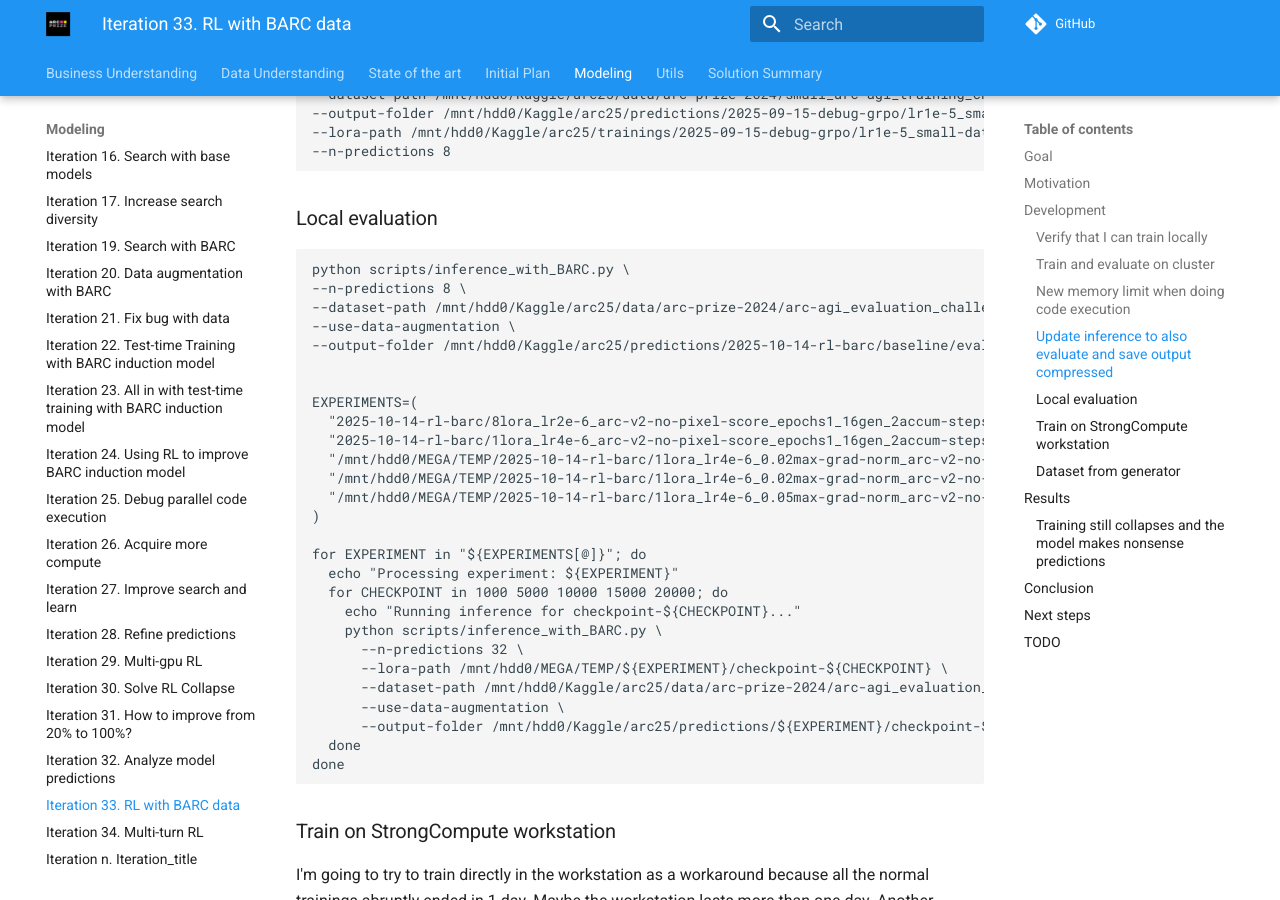
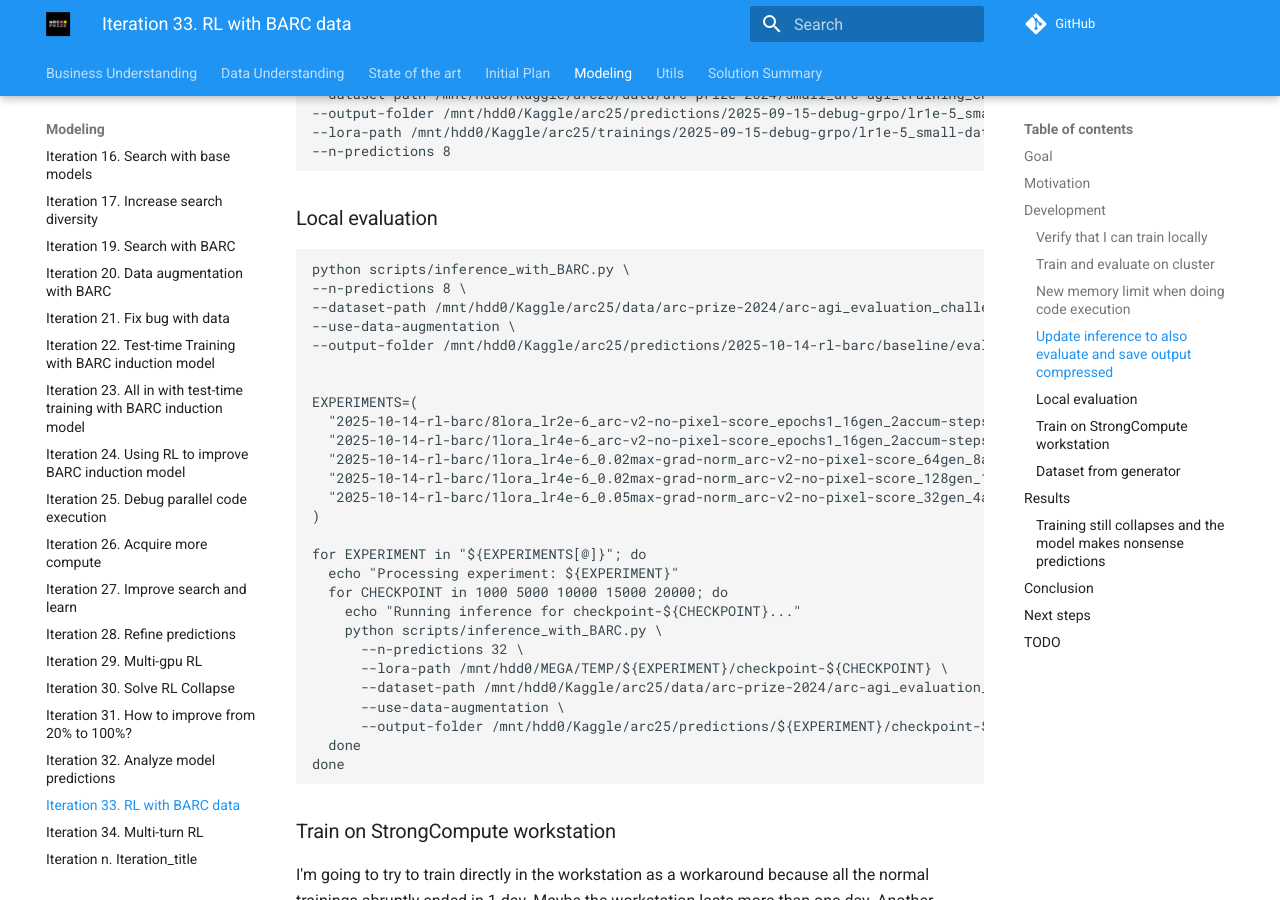
Before and after one commit to ironbar/arc25, an MkDocs documentation site: the page built from docs/modeling/Iteration_33_rl_barc.md, in a window 1280 px wide and 900 px high, scrolled down 7550 px. Built offline with MkDocs 1.6.1 and Material for MkDocs 9.7.7, drawn with Linux system fonts in a browser that asks for light colours; comment, search, counter and statistics services are not loaded.

Commit message:
fixed bug in evaluation code

```diff
--- a/docs/modeling/Iteration_33_rl_barc.md
+++ b/docs/modeling/Iteration_33_rl_barc.md
@@ -407,9 +407,9 @@
 EXPERIMENTS=(
   "2025-10-14-rl-barc/8lora_lr2e-6_arc-v2-no-pixel-score_epochs1_16gen_2accum-steps_repetition-penalty-1.02_masked-truncate_unquantized_beta0.01"
   "2025-10-14-rl-barc/1lora_lr4e-6_arc-v2-no-pixel-score_epochs1_16gen_2accum-steps_repetition-penalty-1.02_masked-truncate_unquantized_beta0.01"
-  "/mnt/hdd0/MEGA/TEMP/2025-10-14-rl-barc/1lora_lr4e-6_0.02max-grad-norm_arc-v2-no-pixel-score_64gen_8accum-steps_repetition-penalty-1.01_masked-truncate_unquantized_beta0.04"
-  "/mnt/hdd0/MEGA/TEMP/2025-10-14-rl-barc/1lora_lr4e-6_0.02max-grad-norm_arc-v2-no-pixel-score_128gen_16accum-steps_repetition-penalty-1.01_masked-truncate_unquantized_beta0.04"
-  "/mnt/hdd0/MEGA/TEMP/2025-10-14-rl-barc/1lora_lr4e-6_0.05max-grad-norm_arc-v2-no-pixel-score_32gen_4accum-steps_repetition-penalty-1.02_masked-truncate_unquantized_beta0.02"
+  "2025-10-14-rl-barc/1lora_lr4e-6_0.02max-grad-norm_arc-v2-no-pixel-score_64gen_8accum-steps_repetition-penalty-1.01_masked-truncate_unquantized_beta0.04"
+  "2025-10-14-rl-barc/1lora_lr4e-6_0.02max-grad-norm_arc-v2-no-pixel-score_128gen_16accum-steps_repetition-penalty-1.01_masked-truncate_unquantized_beta0.04"
+  "2025-10-14-rl-barc/1lora_lr4e-6_0.05max-grad-norm_arc-v2-no-pixel-score_32gen_4accum-steps_repetition-penalty-1.02_masked-truncate_unquantized_beta0.02"
 )
 
 for EXPERIMENT in "${EXPERIMENTS[@]}"; do
```
